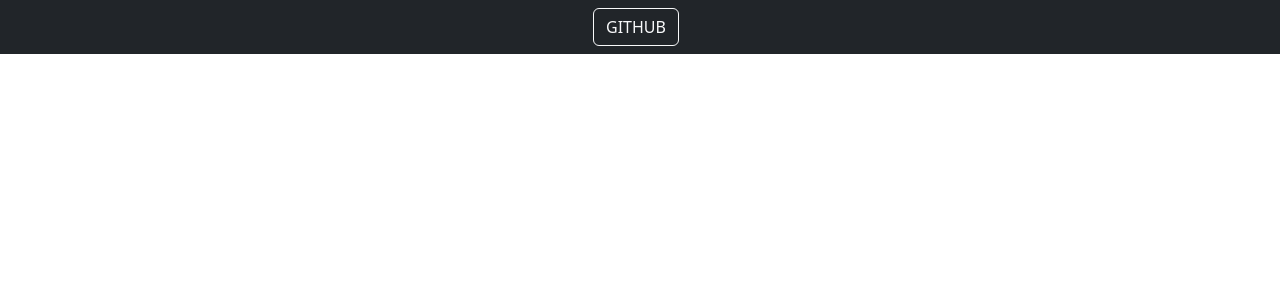
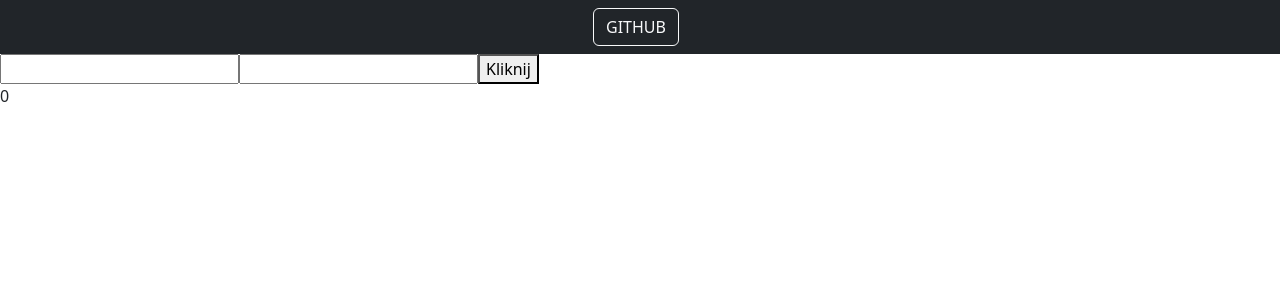
Before and after one commit to Adam-Marchew/Website-BMI, an Angular app in the folder Website-BMI/: page / in a window 1280 px wide. Shown: the top 300 px of the page. Built offline with nearby package versions, Linux system fonts and the light colour scheme.

Commit message:
Add the first structure of the BMI calculator

```diff
--- a/Website-BMI/src/app/app.html
+++ b/Website-BMI/src/app/app.html
@@ -1 +1,2 @@
 <app-header></app-header>
+<app-main></app-main>
--- a/Website-BMI/src/app/main/main.html
+++ b/Website-BMI/src/app/main/main.html
@@ -0,0 +1,4 @@
+<input type="number" name="height" #height [(ngModel)]="height">
+<input type="number" name="weight" #weight [(ngModel)]="weight">
+<button (click)="bmi()">Kliknij</button>
+<p>{{result}}</p>
--- a/Website-BMI/src/app/main/main.ts
+++ b/Website-BMI/src/app/main/main.ts
@@ -1,11 +1,20 @@
 import { Component} from '@angular/core'
+import {FormsModule} from '@angular/forms';
 
 @Component({
   selector: 'app-main',
-  imports: [],
+  imports: [FormsModule],
   templateUrl: './main.html',
   styleUrl: './main.css'
 })
 export class Main {
 
+ height = 0;
+ weight = 0;
+ result = 0;
+
+  bmi(){
+    this.result = this.weight / (this.height * this.height);
+  }
+
 }
```
